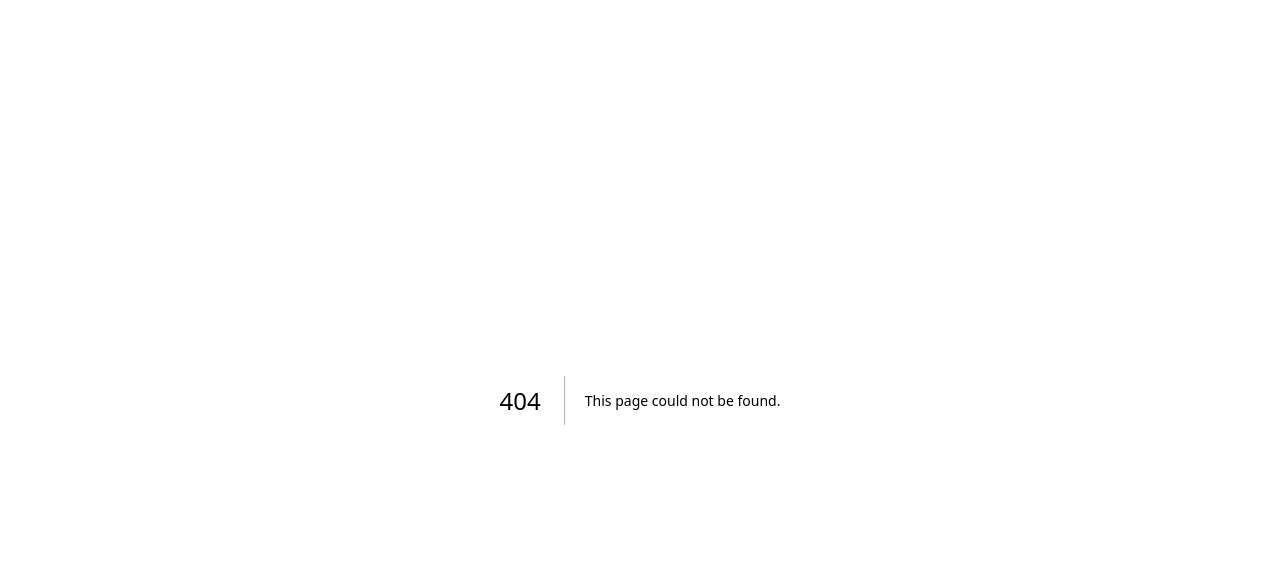
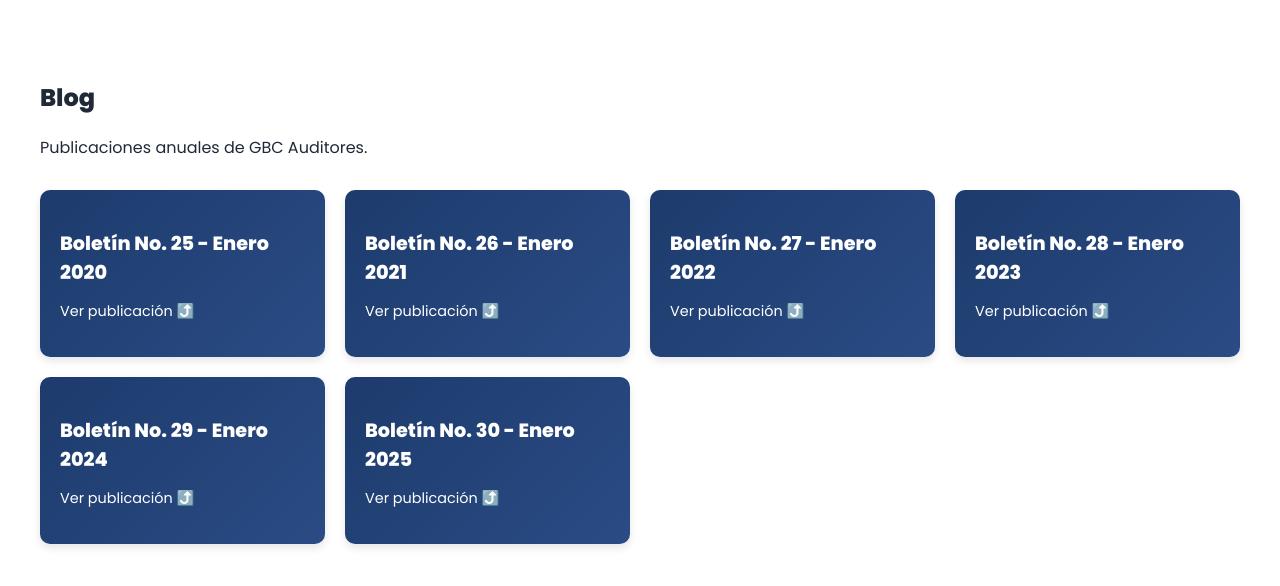
Before and after one commit to gbclcomercial/gbcl-website, a Next.js app: page /BlogSection in a window 1280 px wide. Before the commit this address had no page. Shown: the top 586 px of the page. Built offline with nearby package versions, Linux system fonts and the light colour scheme.

Commit message:
Create BlogSection.js

```diff
--- /dev/null
+++ b/pages/BlogSection.js
@@ -0,0 +1,54 @@
+export default function BlogSection() {
+  const posts = [
+    { title: "Boletín No. 25 - Enero 2020", file: "/blog/No 25 Definitivo enero 2020.pdf" },
+    { title: "Boletín No. 26 - Enero 2021", file: "/blog/No 26 Definitivo enero 2021.pdf" },
+    { title: "Boletín No. 27 - Enero 2022", file: "/blog/No 27 Definitivo enero 2022.pdf" },
+    { title: "Boletín No. 28 - Enero 2023", file: "/blog/No 28 Definitivo enero 2023.docx.pdf" },
+    { title: "Boletín No. 29 - Enero 2024", file: "/blog/No 29 Definitivo enero 2024.docx.pdf" },
+    { title: "Boletín No. 30 - Enero 2025", file: "/blog/No 30 Definitivo enero 2025.pdf" },
+  ];
+
+  return (
+    <section className="container" style={{ padding: "60px 0" }}>
+      <h2>Blog</h2>
+      <p style={{ marginBottom: 30 }}>Publicaciones anuales de GBC Auditores.</p>
+      <div
+        style={{
+          display: "grid",
+          gridTemplateColumns: "repeat(auto-fit, minmax(250px, 1fr))",
+          gap: "20px",
+        }}
+      >
+        {posts.map((post, index) => (
+          <a
+            key={index}
+            href={post.file}
+            target="_blank"
+            rel="noopener noreferrer"
+            style={{
+              display: "block",
+              background: "linear-gradient(135deg, #1d3b6c, #2a4b85)",
+              color: "white",
+              padding: "20px",
+              borderRadius: "10px",
+              textDecoration: "none",
+              boxShadow: "0 4px 8px rgba(0,0,0,0.1)",
+              transition: "transform 0.2s ease, box-shadow 0.2s ease",
+            }}
+            onMouseOver={(e) => {
+              e.currentTarget.style.transform = "scale(1.03)";
+              e.currentTarget.style.boxShadow = "0 6px 12px rgba(0,0,0,0.2)";
+            }}
+            onMouseOut={(e) => {
+              e.currentTarget.style.transform = "scale(1)";
+              e.currentTarget.style.boxShadow = "0 4px 8px rgba(0,0,0,0.1)";
+            }}
+          >
+            <h3 style={{ fontSize: "1.2rem", marginBottom: "10px" }}>{post.title}</h3>
+            <p style={{ fontSize: "0.9rem" }}>Ver publicación ⤴️</p>
+          </a>
+        ))}
+      </div>
+    </section>
+  );
+}
```
